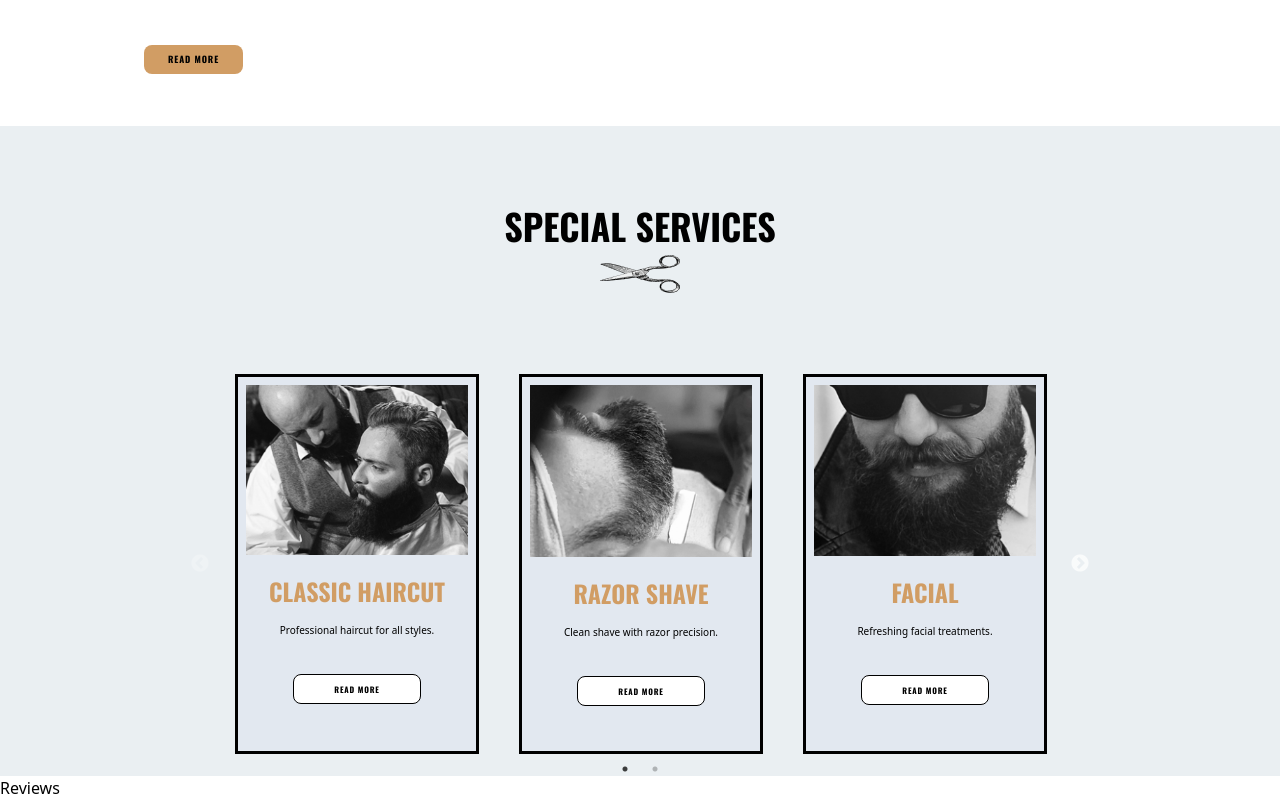
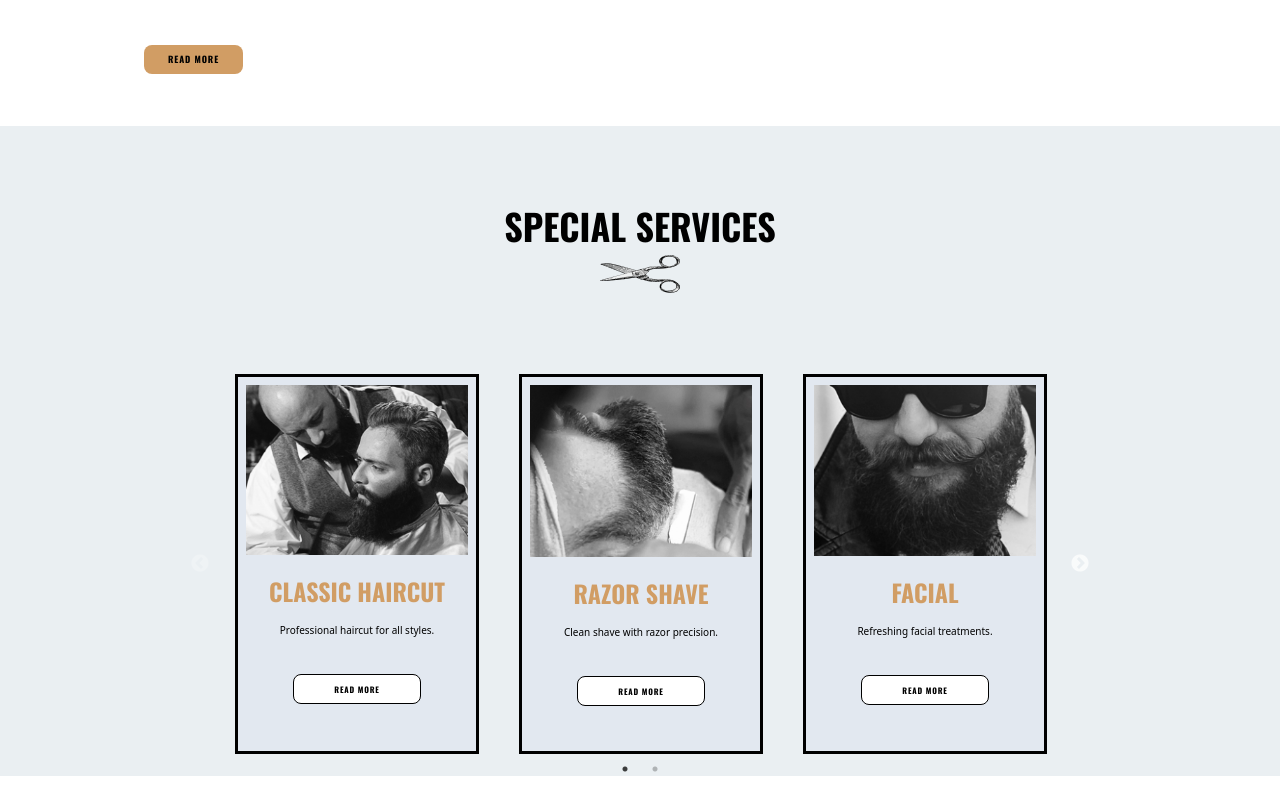
Before and after one commit to Danieljamespm/barber-shop-react, a React (Vite) app: page / in a window 1280 px wide. Shown: the part 1485-2285 px from the top of the page. After the commit the page ends 2264 px from the top, so only its background shows below. Built offline with nearby package versions, Linux system fonts and the light colour scheme.

Commit message:
added review image to themes and project folder.

```diff
--- a/src/Components/Reviews.jsx
+++ b/src/Components/Reviews.jsx
@@ -1,8 +1,14 @@
 import React from 'react'
 
+
 const Reviews = () => {
+
+
+
   return (
-    <div>Reviews</div>
+    <div className='bg-review-image' >
+
+    </div>
   )
 }
 
--- a/tailwind.config.js
+++ b/tailwind.config.js
@@ -11,7 +11,8 @@ export default {
         Opensans: ['"Open Sans"']
       },
       backgroundImage: {
-        'hero-image' : "url('./hero-image.jpg')"
+        'hero-image' : "url('./hero-image.jpg')",
+        'review-image' : "url('./review-image.jpg')",
       }
     },
   },
```
Also changed, not shown: public/review-image.jpg (renamed from src/assets/review-image.jpg).
